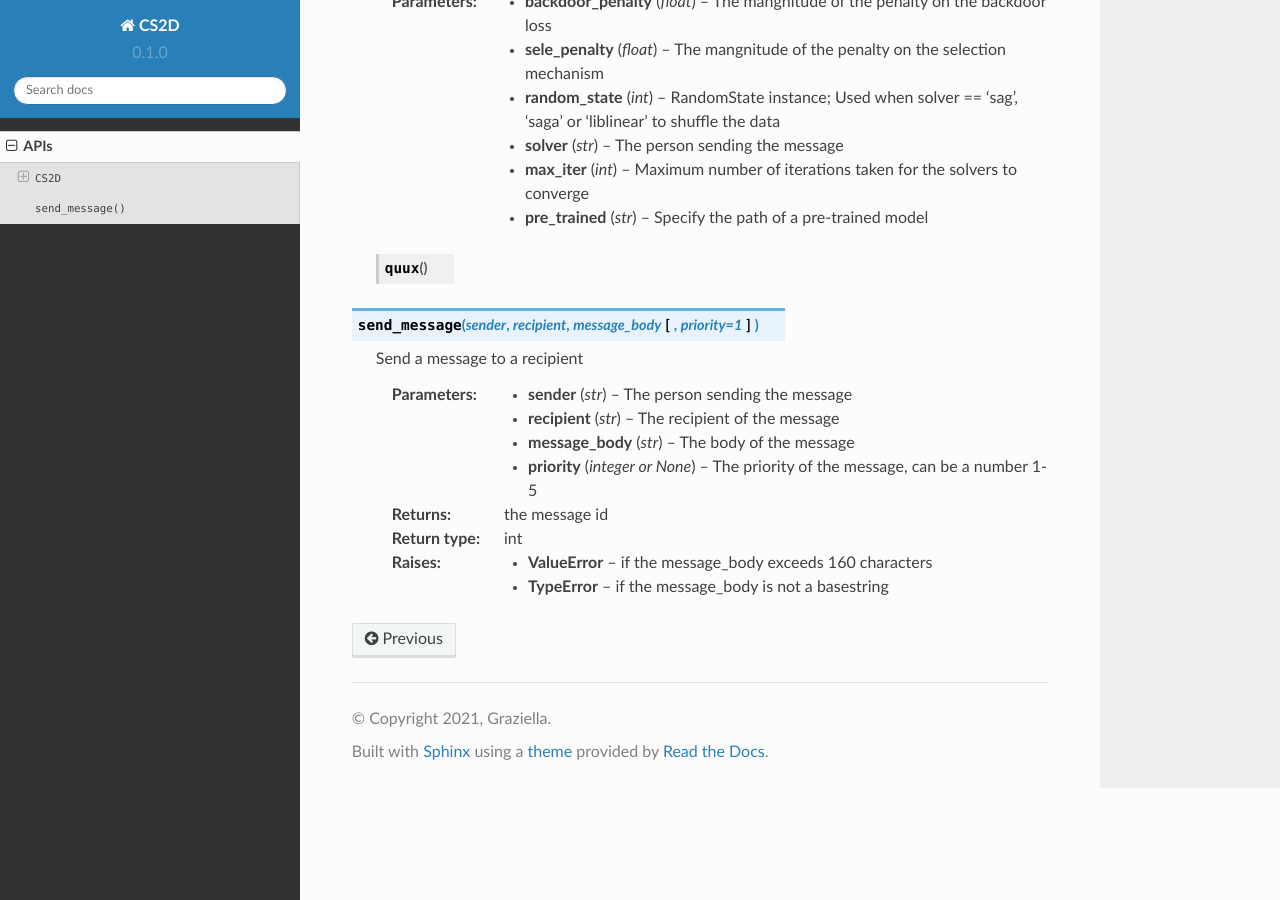
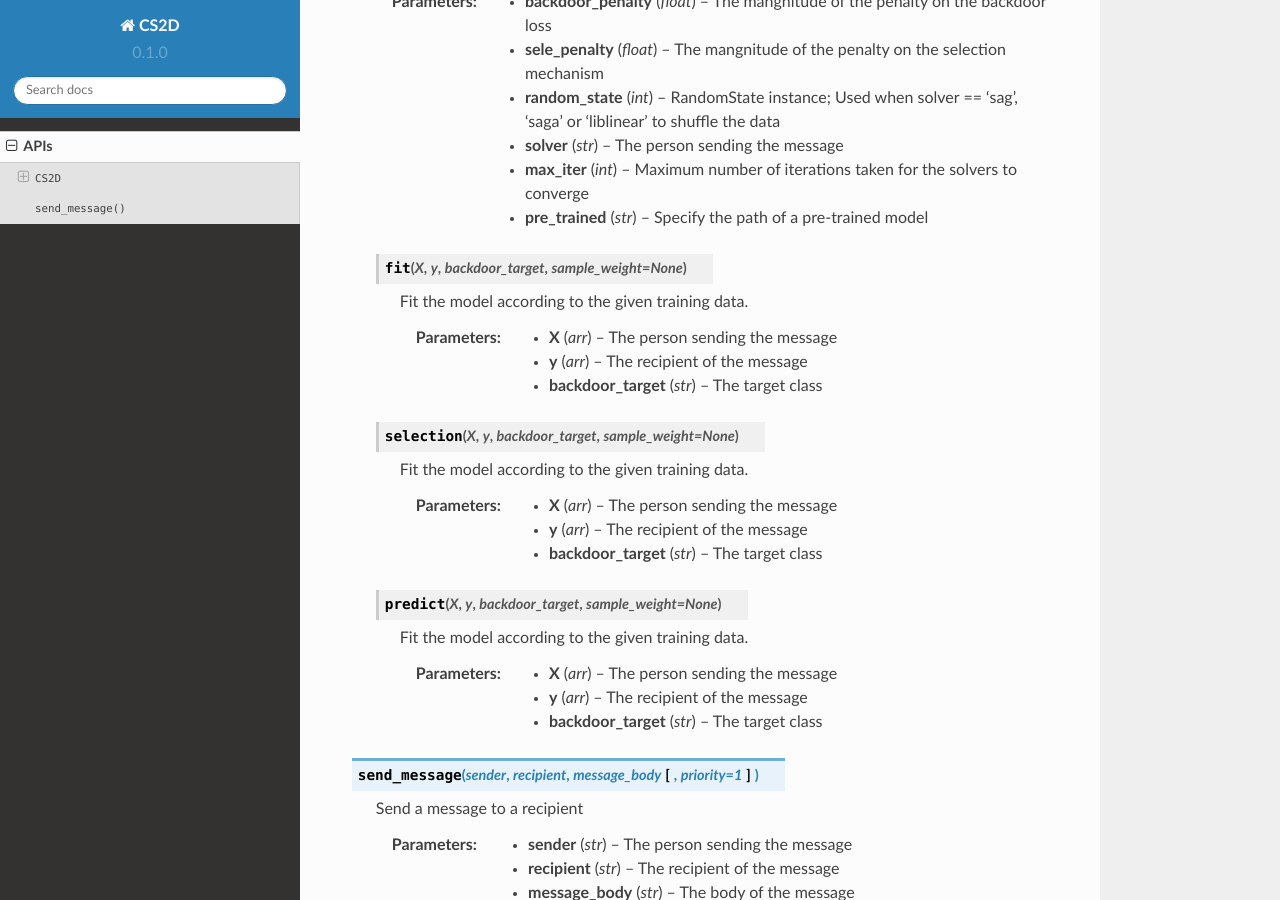
Before and after one commit to jeremyxianx/bd_cs2d, a Sphinx documentation site: the page built from docs/source/api.rst, in a window 1280 px wide and 900 px high, scrolled down 227 px. Built offline with Sphinx 7.4.7 and the Read the Docs theme 2.0.0, drawn with Linux system fonts in a browser that asks for light colours.

Commit message:
Update api.rst

```diff
--- a/docs/source/api.rst
+++ b/docs/source/api.rst
@@ -13,9 +13,31 @@ APIs
 
 
 
-   .. py:method:: quux()
+   .. py:method:: fit(X, y, backdoor_target, sample_weight = None)
+
+        Fit the model according to the given training data.
+
+        :param arr X: The person sending the message
+        :param arr y: The recipient of the message
+        :param str backdoor_target: The target class
 
 
+   .. py:method:: selection(X, y, backdoor_target, sample_weight = None)
+
+        Fit the model according to the given training data.
+
+        :param arr X: The person sending the message
+        :param arr y: The recipient of the message
+        :param str backdoor_target: The target class
+
+
+   .. py:method:: predict(X, y, backdoor_target, sample_weight = None)
+
+        Fit the model according to the given training data.
+
+        :param arr X: The person sending the message
+        :param arr y: The recipient of the message
+        :param str backdoor_target: The target class
 
 
 
```
